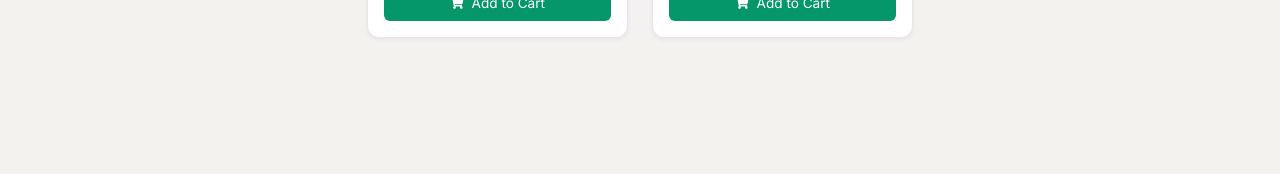
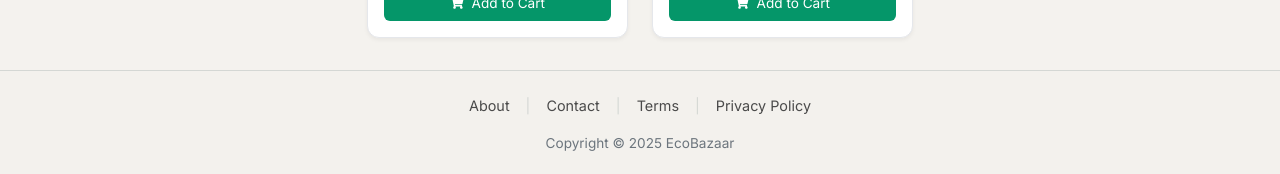
Before and after one commit to Kaushal-00/EcoBazaar, a React (Create React App) app in the folder frontend/: page / in a window 1280 px wide. Shown: the part 3595-3769 px from the top of the page. Before the commit the page ends 3665 px from the top, so only its background shows below. Built offline with nearby package versions, Linux system fonts and the light colour scheme.

Commit message:
feat: Create Footer component and Integrate it in main App layout

```diff
--- a/frontend/src/App.js
+++ b/frontend/src/App.js
@@ -2,6 +2,7 @@ import React from "react";
 import Navbar from "./components/Navbar/Navbar";
 import Filters from "./components/Filter/Filter";
 import ProductGrid from "./components/ProductGrid/ProductGrid";
+import Footer from "./components/Footer/Footer";
 
 function App() {
   return (
@@ -17,6 +18,7 @@ function App() {
           </div>
         </div>
       </div>
+      <Footer />
     </div>
   );
 }
--- /dev/null
+++ b/frontend/src/components/Footer/Footer.css
@@ -0,0 +1,46 @@
+.footer {
+  background-color: rgba(244, 242, 238, 0.95);
+  border-top: 1px solid #d4d7d4;
+  margin-top: auto;
+}
+
+.footer-content {
+  display: flex;
+  flex-direction: column;
+  align-items: center;
+  gap: 1rem;
+}
+
+.footer-links {
+  display: flex;
+  align-items: center;
+  gap: 1rem;
+}
+
+.footer-link {
+  color: #4a4a4a;
+  text-decoration: none;
+  font-size: 0.9rem;
+  transition: color 0.2s ease;
+}
+
+.footer-link:hover {
+  color: #29bc28;
+}
+
+.separator {
+  color: #d4d7d4;
+  font-size: 0.9rem;
+}
+
+.copyright {
+  color: #6c757d;
+  font-size: 0.85rem;
+}
+
+@media (max-width: 576px) {
+  .footer-links {
+    flex-wrap: wrap;
+    justify-content: center;
+  }
+}
--- /dev/null
+++ b/frontend/src/components/Footer/Footer.js
@@ -0,0 +1,29 @@
+import React from 'react';
+import './Footer.css';
+
+function Footer() {
+  const year = new Date().getFullYear();
+
+  return (
+    <footer className="footer">
+      <div className="container py-4">
+        <div className="footer-content">
+          <nav className="footer-links">
+            <a href="/about" className="footer-link">About</a>
+            <span className="separator">|</span>
+            <a href="/contact" className="footer-link">Contact</a>
+            <span className="separator">|</span>
+            <a href="/terms" className="footer-link">Terms</a>
+            <span className="separator">|</span>
+            <a href="/privacy" className="footer-link">Privacy Policy</a>
+          </nav>
+          <div className="copyright">
+            Copyright © {year} EcoBazaar
+          </div>
+        </div>
+      </div>
+    </footer>
+  );
+}
+
+export default Footer;
```
